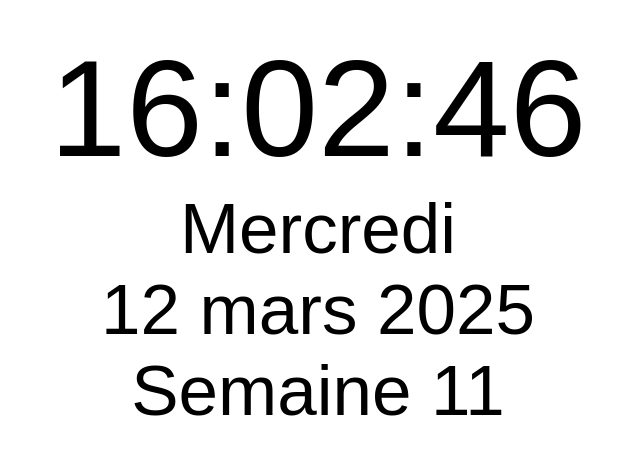
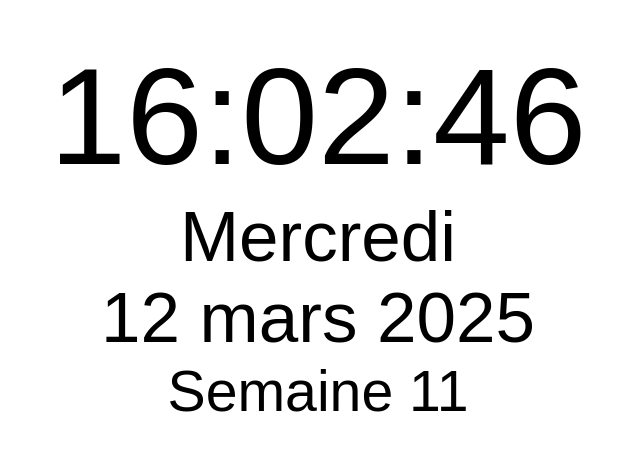
Before and after one commit to NicoZ39/digitalclock, a plain HTML site: page index.html in a window 1280 px wide. Shown: the part 170-624 px from the top of the page, without its empty margins (322-962 px from the left). Drawn offline with Linux system fonts and the light colour scheme.

Commit message:
Update style.css

```diff
--- a/style.css
+++ b/style.css
@@ -28,5 +28,5 @@ body {
     color: #000;
 }
 #weekNumber {
-    font-size: calc(7px + 5vw); /* Taille plus petite pour le numéro de la semaine */
+    font-size: calc(6px + 4vw); /* Taille encore plus petite pour le numéro de la semaine */
 }
```
